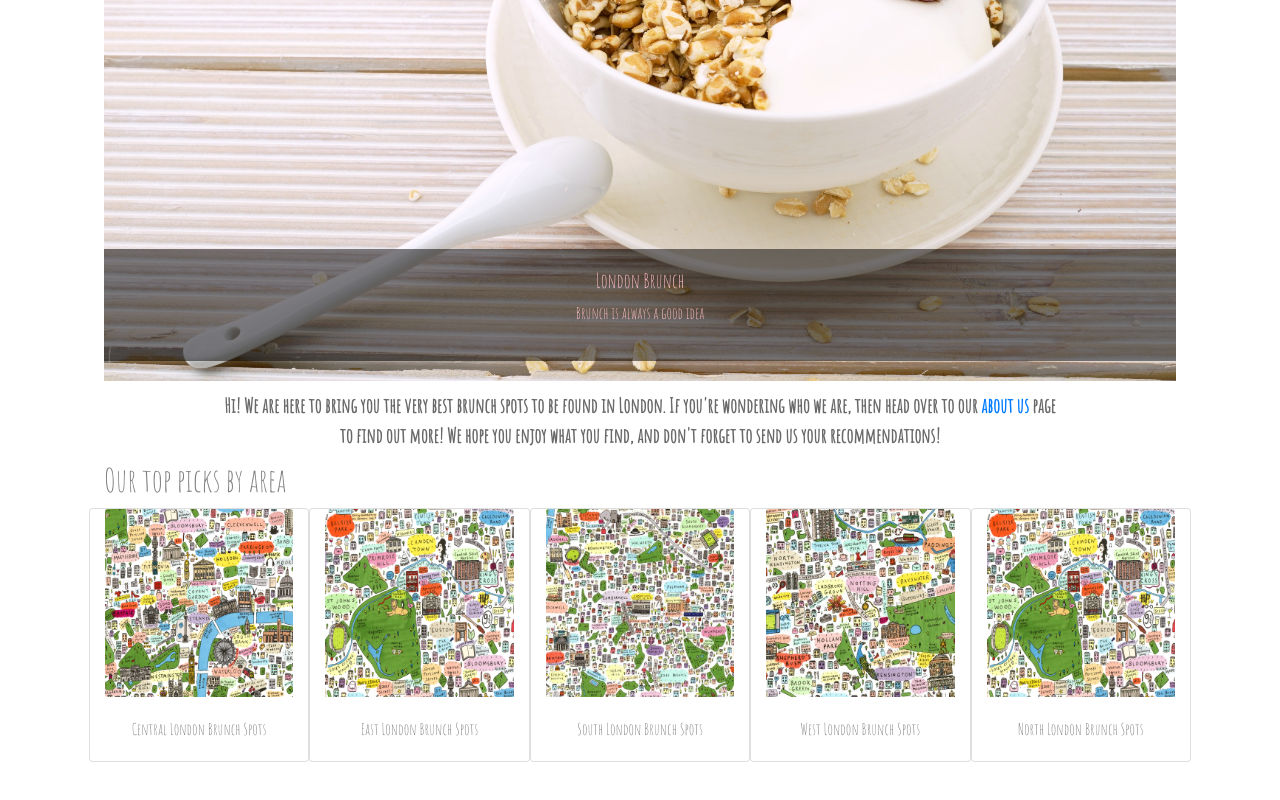
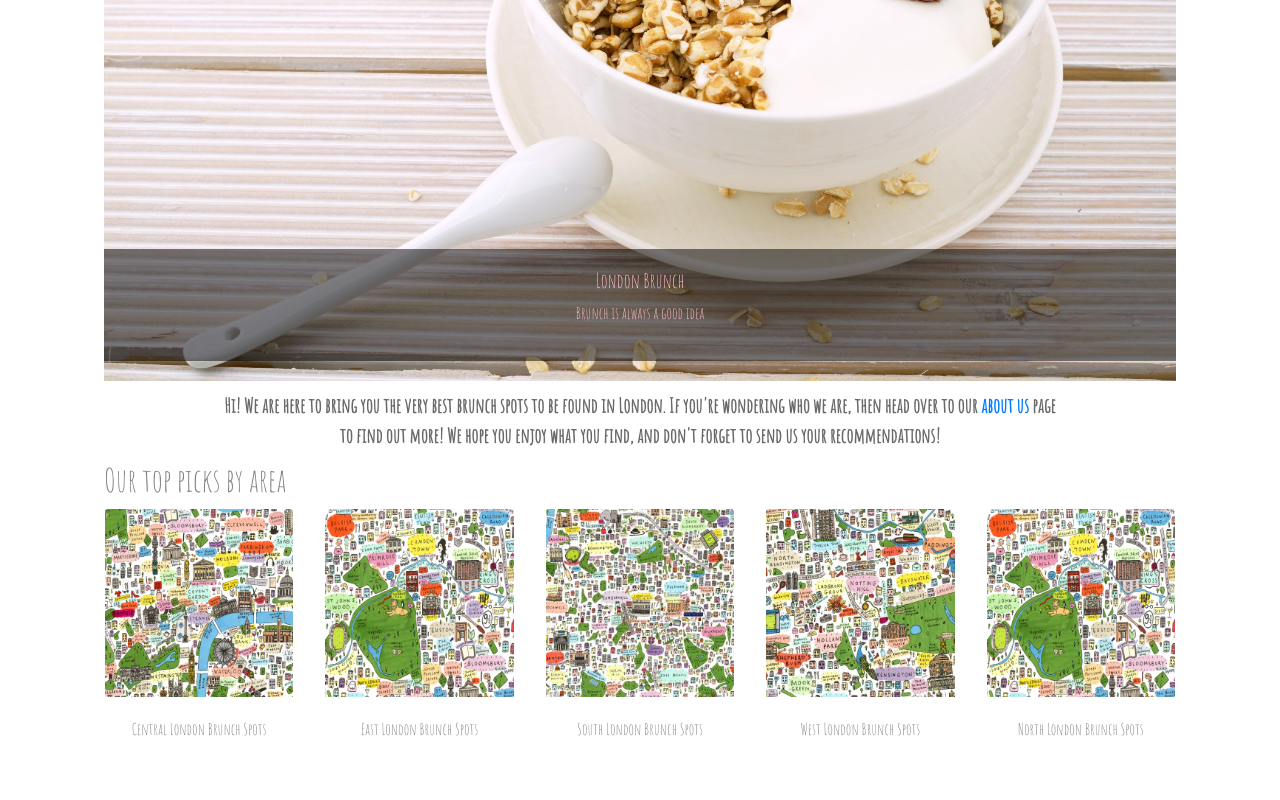
Before and after one commit to iamgdr/london-brunch, a plain HTML site: page index.html in a window 1280 px wide. Shown: the part 396-1196 px from the top of the page. Drawn offline with nearby package versions, Linux system fonts and the light colour scheme; a web font is replaced by a local one.

Commit message:
Removed borders from the location cards

```diff
--- a/css/styles.css
+++ b/css/styles.css
@@ -66,7 +66,11 @@ body {
 }
 
 
-/* main image & intro formatting */
+/* locations */
+
+.card {
+  border-color: white
+}
 
 /* main image & intro formatting */
 .h1{
```
